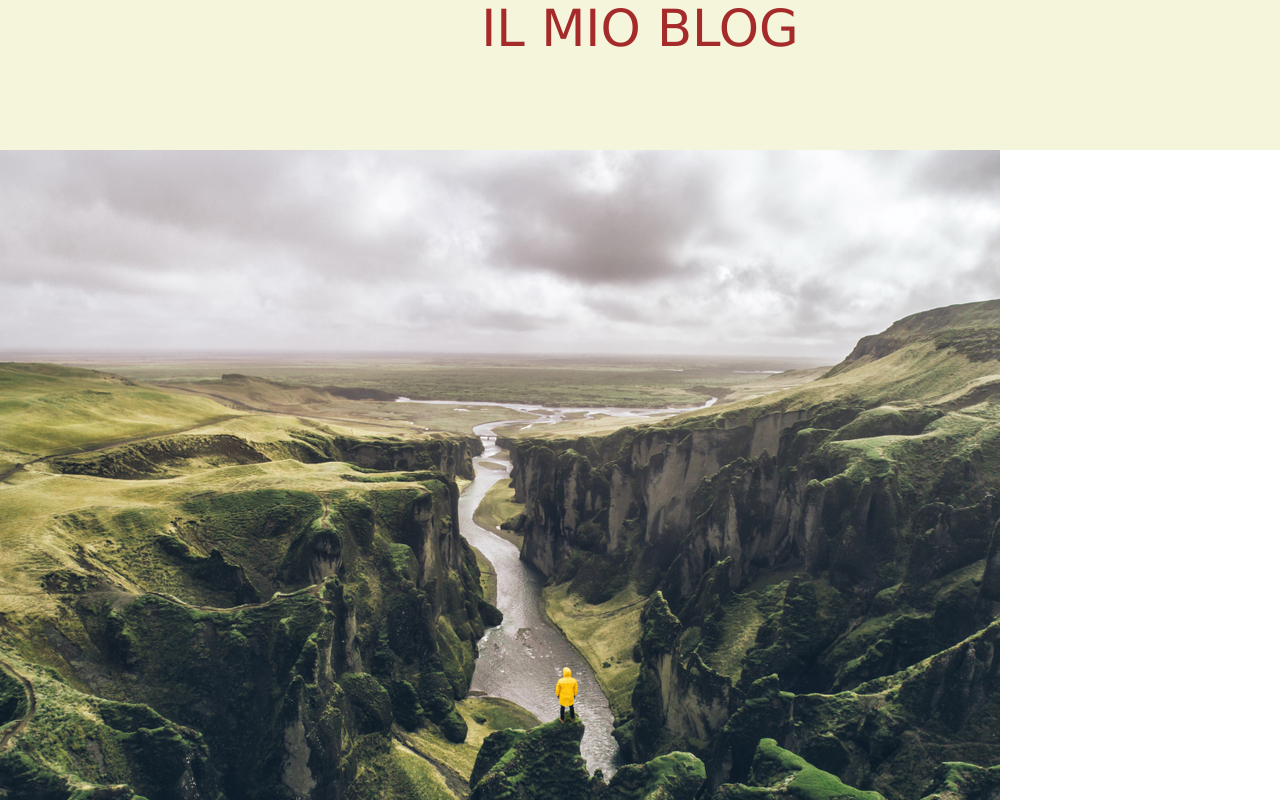
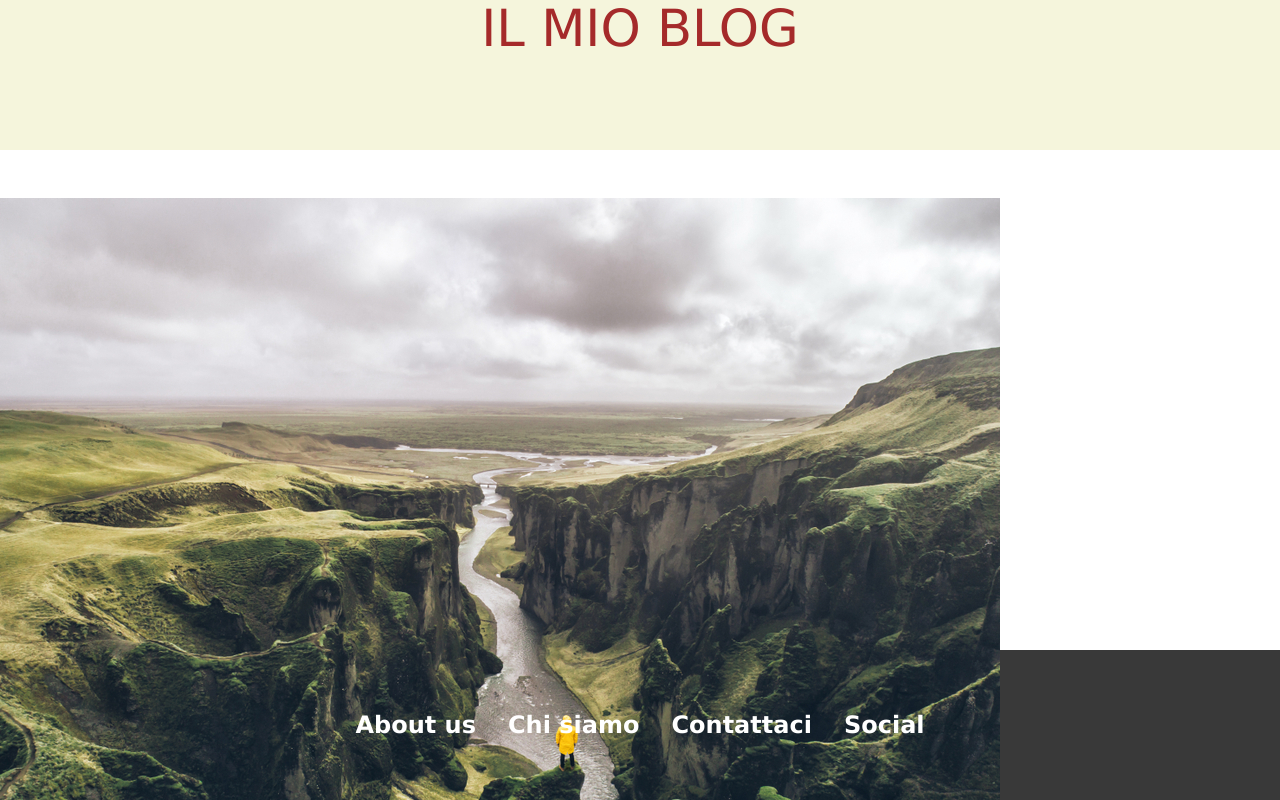
Before and after one commit to silviosalza/react-props-blog, a React (Vite) app: page / in a window 1280 px wide. Shown: the top 800 px of the page. Built offline with nearby package versions, Linux system fonts and the light colour scheme.

Commit message:
css fixes

```diff
--- a/src/App.css
+++ b/src/App.css
@@ -5,3 +5,8 @@
   text-align: center;
   font-family:Verdana, Geneva, Tahoma, sans-serif
 }
+.main_content{
+  height: calc(100vh - 300px);
+  padding-top: 3rem;
+
+}
--- a/src/App.jsx
+++ b/src/App.jsx
@@ -13,7 +13,9 @@ function App() {
   return (
     <>
     <TheHeader/>
+    <main className="main_content flex justify-center">
     <TheCard/>
+    </main>
     <TheFooter/>
     </>
   )
--- a/src/components/TheCard.jsx
+++ b/src/components/TheCard.jsx
@@ -2,8 +2,8 @@ import style from "../css/modules/TheCard.module.css";
 
 function TheCard() {
   return (
-    <main className="flex justify-center">
-      <div className="max-w-sm rounded overflow-hidden shadow-lg ">
+    <>
+      <div className="h-[550px] max-w-sm rounded overflow-hidden shadow-lg ">
       <img className="w-full" src="src/assets/iceland-canyon-Fjadrargljufur-Canyon-1.jpg" alt="Iceland"/>
       <div className="px-6 py-4">
           <div className="font-bold text-xl mb-2">Titolo del Post</div>
@@ -25,7 +25,7 @@ function TheCard() {
           </span>
         </div>
       </div>
-    </main>
+    </>
   );
 }
 
--- a/src/css/modules/TheCard.module.css
+++ b/src/css/modules/TheCard.module.css
@@ -0,0 +1,3 @@
+.card{
+    height: 500px;
+}
```
